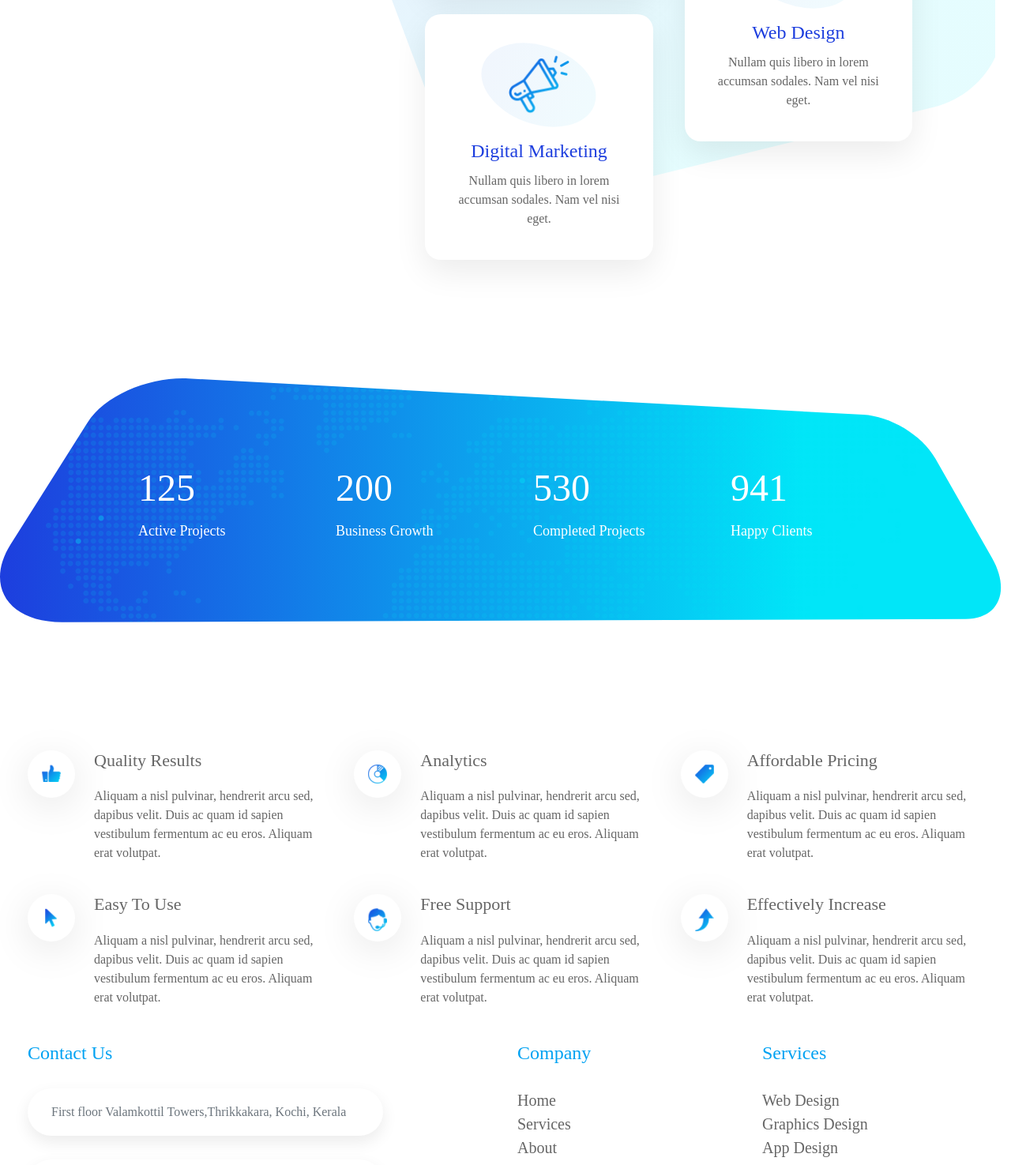
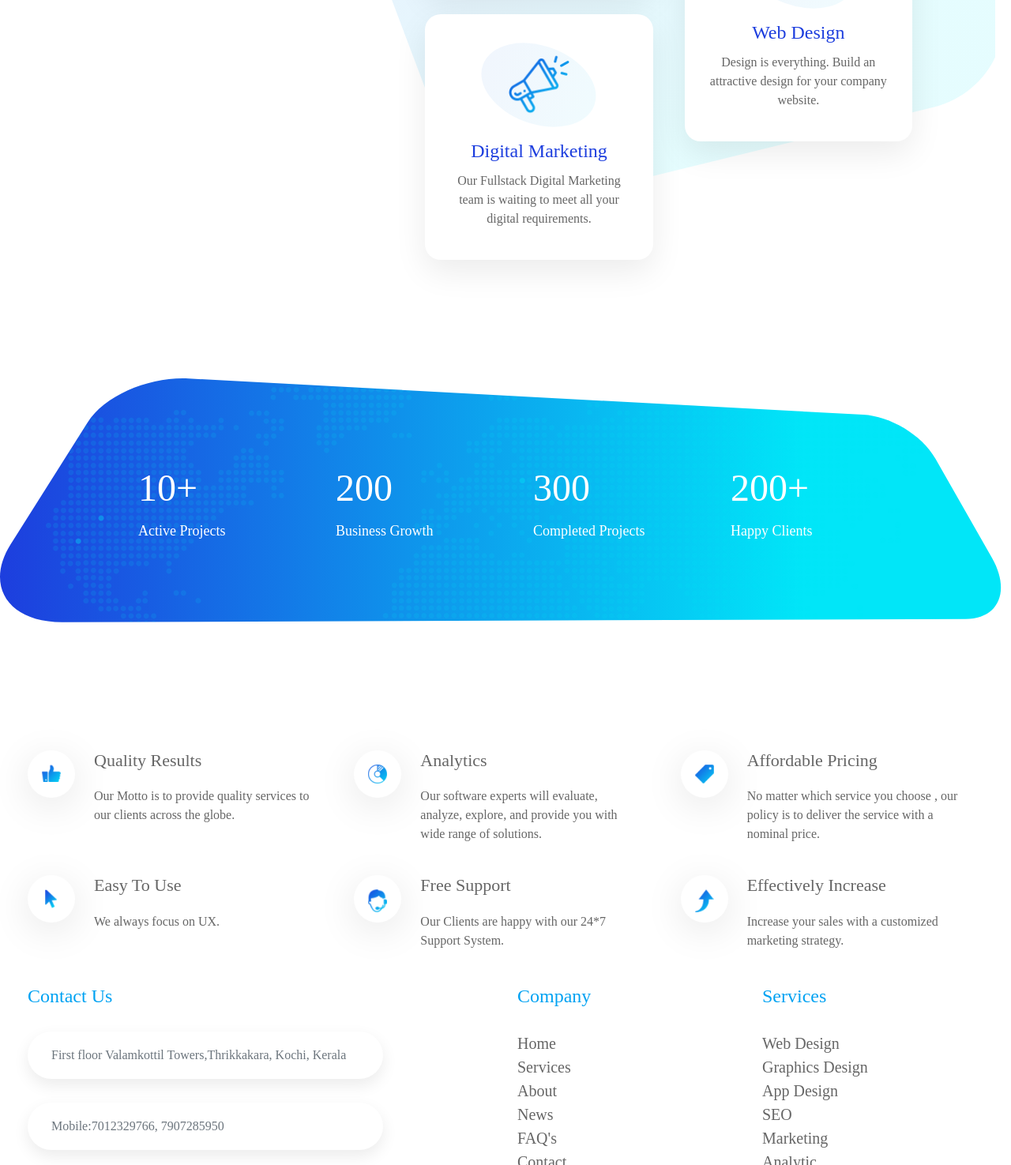
Before and after one commit to shabin75/AthenaLive, a plain HTML site: page development.html in a window 1280 px wide. Shown: the part 1861-3336 px from the top of the page at 79% size. Drawn offline with Linux system fonts and the light colour scheme; files whose address does not match are found by name.

Commit message:
march-20.1

```diff
--- a/development.html
+++ b/development.html
@@ -146,8 +146,7 @@
                             <div class="oval"><img class="card-img-top" src="dev/images/marketing.png" alt=""></div>
                             <div class="card-body">
                                 <h3 class="card-title">Digital Marketing</h3>
-                                    <p class="card-text">Nullam quis libero in lorem accumsan sodales. Nam vel nisi
-                                        eget.</p>
+                                <p class="card-text">Our Fullstack Digital Marketing team is waiting to meet all your digital requirements.</p>
                             </div>
                         </div>
                     </div>
@@ -156,7 +155,8 @@
                             <div class="oval"><img class="card-img-top" src="dev/images/seo.png" alt=""></div>
                             <div class="card-body">
                                 <h3 class="card-title">Android Development</h3>
-                                    <p class="card-text">Build a quality Mobile App that meets all your business requirements </p>
+                                <p class="card-text">Build a quality Mobile App that meets all your business
+                                    requirements </p>
                             </div>
                         </div>
                         <div class="card text-center">
@@ -164,8 +164,7 @@
                             </div>
                             <div class="card-body">
                                 <h3 class="card-title">Web Design</h3>
-                                    <p class="card-text">Nullam quis libero in lorem accumsan sodales. Nam vel nisi
-                                        eget.</p>
+                                <p class="card-text">Design is everything. Build an attractive design for your company website.</p>
                             </div>
                         </div>
                     </div>
@@ -208,7 +207,7 @@
             <div class="col-3">
                 <div class="card">
                     <div class="card-body">
-                            <h5 class="card-title">125</h5>
+                        <h5 class="card-title">10+</h5>
                         <p class="card-text">Active Projects</p>
                     </div>
                 </div>
@@ -224,7 +223,7 @@
             <div class="col-3">
                 <div class="card">
                     <div class="card-body">
-                            <h5 class="card-title">530</h5>
+                        <h5 class="card-title">300</h5>
                         <p class="card-text">Completed Projects</p>
                     </div>
                 </div>
@@ -232,7 +231,7 @@
             <div class="col-3">
                 <div class="card">
                     <div class="card-body">
-                            <h5 class="card-title">941</h5>
+                        <h5 class="card-title">200+</h5>
                         <p class="card-text">Happy Clients</p>
                     </div>
                 </div>
@@ -249,16 +248,14 @@
                 </div>
                 <div class="media-body">
                     <h5 class="mb-0">Quality Results</h5>
-                        Aliquam a nisl pulvinar, hendrerit arcu sed, dapibus velit. Duis ac quam id sapien vestibulum
-                        fermentum ac eu eros. Aliquam erat volutpat.
+                    Our Motto is to provide quality services to our clients across the globe.
                 </div>
             </div>
             <div class="media col-md-6 col-lg-4">
                 <div class="oval mr-4"><img class="align-self-start" src="dev/images/analytics.png" alt=""></div>
                 <div class="media-body">
                     <h5 class="mb-0">Analytics</h5>
-                        Aliquam a nisl pulvinar, hendrerit arcu sed, dapibus velit. Duis ac quam id sapien vestibulum
-                        fermentum ac eu eros. Aliquam erat volutpat.
+                    Our software experts will evaluate, analyze, explore, and provide you with wide range of solutions.
                 </div>
             </div>
             <div class="media col-md-6 col-lg-4">
@@ -266,24 +263,21 @@
                 </div>
                 <div class="media-body">
                     <h5 class="mb-0">Affordable Pricing</h5>
-                        Aliquam a nisl pulvinar, hendrerit arcu sed, dapibus velit. Duis ac quam id sapien vestibulum
-                        fermentum ac eu eros. Aliquam erat volutpat.
+                     No matter which service you choose , our policy is to deliver the service with a  nominal price.
                 </div>
             </div>
             <div class="media col-md-6 col-lg-4">
                 <div class="oval mr-4"><img class="align-self-start" src="dev/images/easy-to-use.png" alt=""></div>
                 <div class="media-body">
                     <h5 class="mb-0">Easy To Use</h5>
-                        Aliquam a nisl pulvinar, hendrerit arcu sed, dapibus velit. Duis ac quam id sapien vestibulum
-                        fermentum ac eu eros. Aliquam erat volutpat.
+                    We always focus on UX.
                 </div>
             </div>
             <div class="media col-md-6 col-lg-4">
                 <div class="oval mr-4"><img class="align-self-start" src="dev/images/free-support.png" alt=""></div>
                 <div class="media-body">
                     <h5 class="mb-0">Free Support</h5>
-                        Aliquam a nisl pulvinar, hendrerit arcu sed, dapibus velit. Duis ac quam id sapien vestibulum
-                        fermentum ac eu eros. Aliquam erat volutpat.
+                    Our Clients are happy with our 24*7 Support System.
                 </div>
             </div>
             <div class="media col-md-6 col-lg-4">
@@ -292,8 +286,7 @@
                 </div>
                 <div class="media-body">
                     <h5 class="mb-0">Effectively Increase</h5>
-                        Aliquam a nisl pulvinar, hendrerit arcu sed, dapibus velit. Duis ac quam id sapien vestibulum
-                        fermentum ac eu eros. Aliquam erat volutpat.
+                     Increase your sales with a customized marketing strategy.
                 </div>
             </div>
         </div>
@@ -305,7 +298,8 @@
         <div class="row">
             <div class="col-lg-6" id="contact">
                 <h4> Contact Us </h4>
-                    <input type="text" class="form-control" placeholder="First floor Valamkottil Towers,Thrikkakara, Kochi, Kerala " disabled>
+                <input type="text" class="form-control"
+                       placeholder="First floor Valamkottil Towers,Thrikkakara, Kochi, Kerala " disabled>
                 <input type="email" class="form-control" placeholder="Mobile:7012329766, 7907285950">
             </div>
             <div class="col-lg-6">
```
Also changed, not shown: dev/images/customer1.jpg (deleted), dev/images/customer2.jpg (deleted), dev/images/customer3.jpg (deleted), dev/images/logo1.png (deleted), dev/images/logo2.png (deleted), dev/images/logo3.png (deleted), dev/images/logo4.png (deleted), dev/images/logo5.png (deleted), dev/images/news1.jpg (deleted), dev/images/news2.jpg (deleted), dev/images/news3.jpg (deleted), 3 other files. Lines whose indentation alone changed are shown as unchanged.
